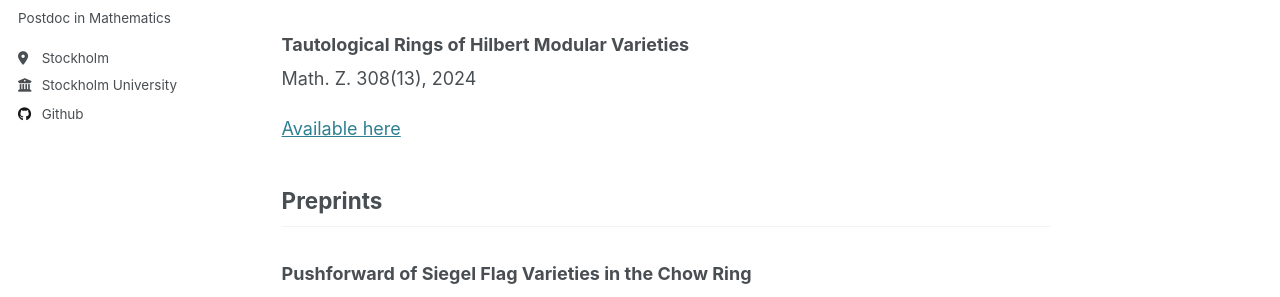
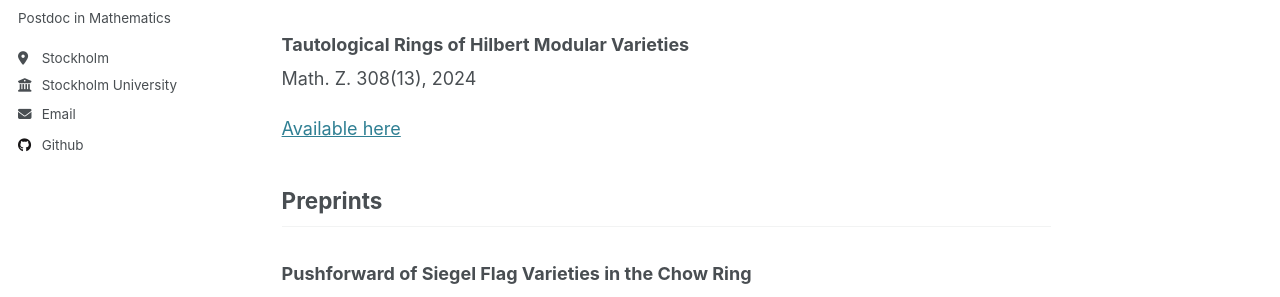
Before and after one commit to s-j-cooper/s-j-cooper.github.io, a Jekyll site: the page built from _pages/about.md, in a window 1280 px wide. Shown: the part 315-612 px from the top of the page. Built offline with Jekyll 4.4.1, drawn with Linux system fonts in a browser that asks for light colours.

Commit message:
Update _config.yml

```diff
--- a/_config.yml
+++ b/_config.yml
@@ -12,7 +12,7 @@ title                    : "Simon Cooper"
 title_separator          : "-"
 name                     : &name "Simon Cooper"
 description              : &description "personal description"
-url                      : https://s-j-cooper.github.io # the base hostname & protocol for your site e.g. "https://[your GitHub username].github.io"
+url                      : https://sjcooper.github.io # the base hostname & protocol for your site e.g. "https://[your GitHub username].github.io"
 baseurl                  : "" # the subpath of your site, e.g. "/blog"
 repository               : "s-j-cooper.github.io"
 
@@ -28,7 +28,7 @@ author:
   location         : "Stockholm"
   employer         : "Stockholm University"
   uri              : # URL
-  email            : # "cooper.simonjohn(at)gmail.com"
+  email            :  "cooper.simonjohn(at)gmail.com"
 
   # Academic websites
   arxiv            : # URL - Update with the correct link to your profile
```
